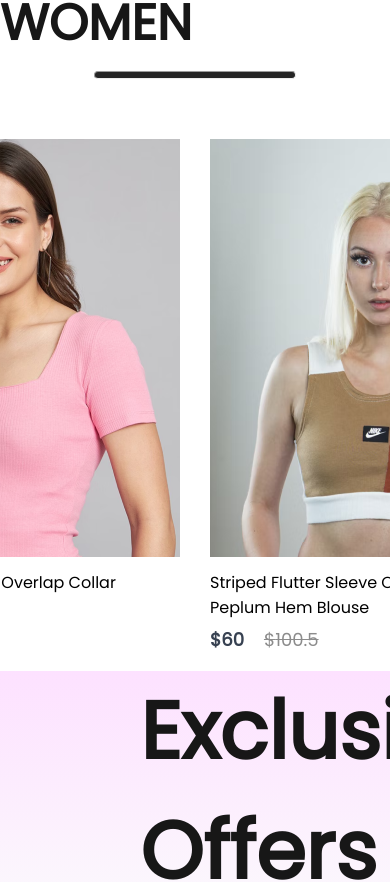
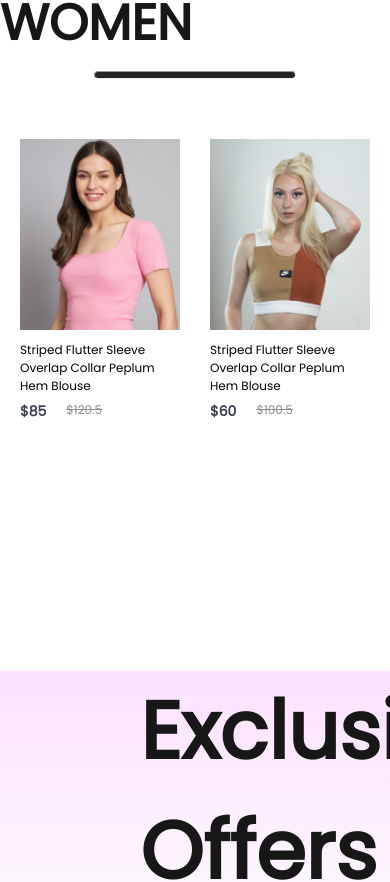
Before and after one commit to adrianmnh/e-comm, a React (Create React App) app: page / in a window 390 px wide. Shown: the part 989-1871 px from the top of the page. Built offline with nearby package versions, Linux system fonts and the light colour scheme.

Commit message:
Update item width for Mobile UI responsiveness

```diff
--- a/src/Components/Item/Item.css
+++ b/src/Components/Item/Item.css
@@ -1,6 +1,9 @@
 .item {
-	width: 350px;
+	width: 280px;
+}
 
+.item img {
+	width: 280px;
 }
 
 .item p {
@@ -20,7 +23,7 @@
 
 .item-price-old {
 	color: #8c8c8c;
-	font-size: 18px;
+	font-size: 16px;
 	font-weight: 500;
 	text-decoration: line-through;
 }
@@ -29,3 +32,70 @@
 	transform: scale(1.05);
 	transition: 0.6s;
 }
+
+@media(max-width: 1280px){
+	.item {
+		width: 220px;
+		font-size: 14px;
+	}
+
+	.item img{
+		width: 220px;
+	}
+
+	.item-price-new {
+		font-size: 16px;
+	}
+
+	.item-price-old {
+		font-size: 14px;
+	}
+}
+
+@media(max-width: 1024px) {
+	.item {
+		width: 170px;
+		font-size: 13px;
+	}
+
+	.item img {
+		width: 170px;
+	}
+
+	.item-price-new {
+		font-size: 15px;
+	}
+
+	.item-price-old {
+		font-size: 13px;
+	}
+}
+
+@media(max-width: 800px) {
+	.item {
+		width: 120px;
+		font-size: 12px;
+	}
+
+	.item img {
+		width: 120px;
+	}
+
+	.item-price-new {
+		font-size: 14px;
+	}
+
+	.item-price-old {
+		font-size: 12px;
+	}
+}
+
+@media(max-width: 500px) {
+	.item {
+		width: 160px;
+	}
+
+	.item img {
+		width: 160px;
+	}
+}
```
